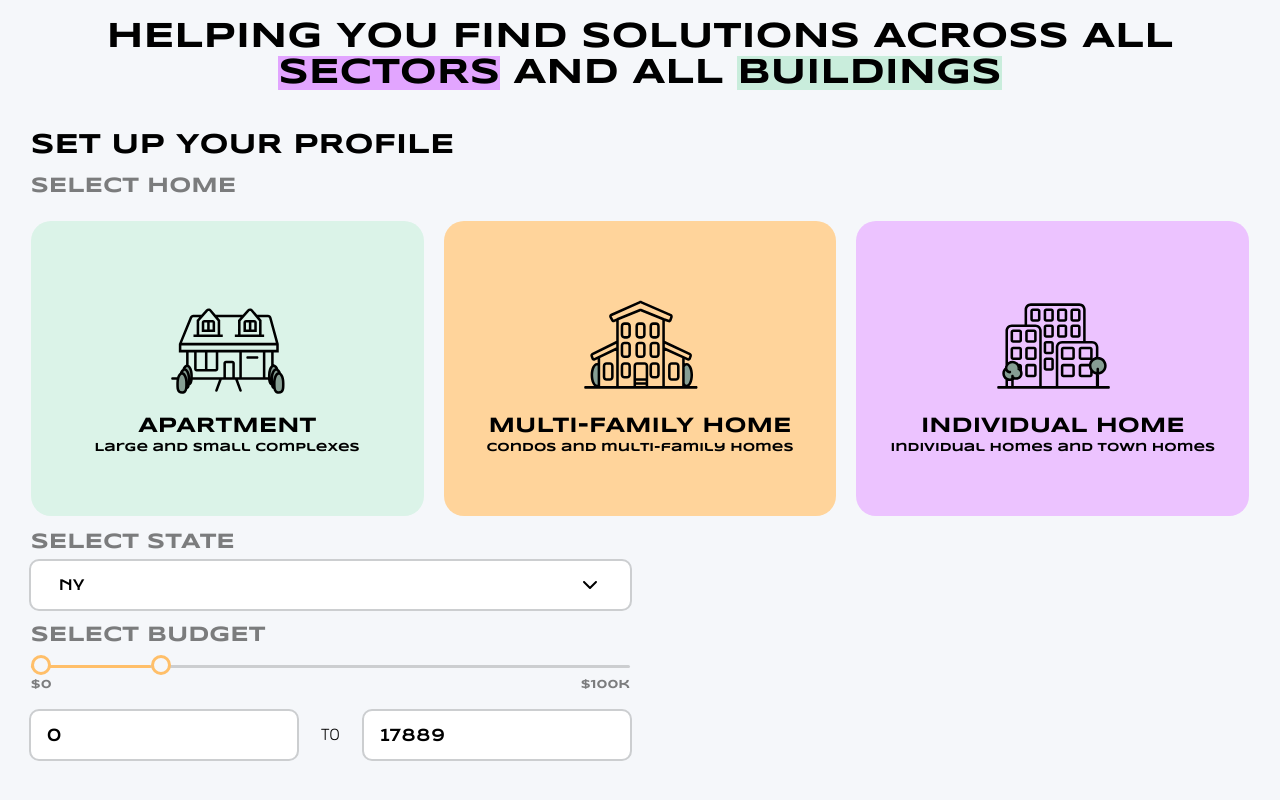
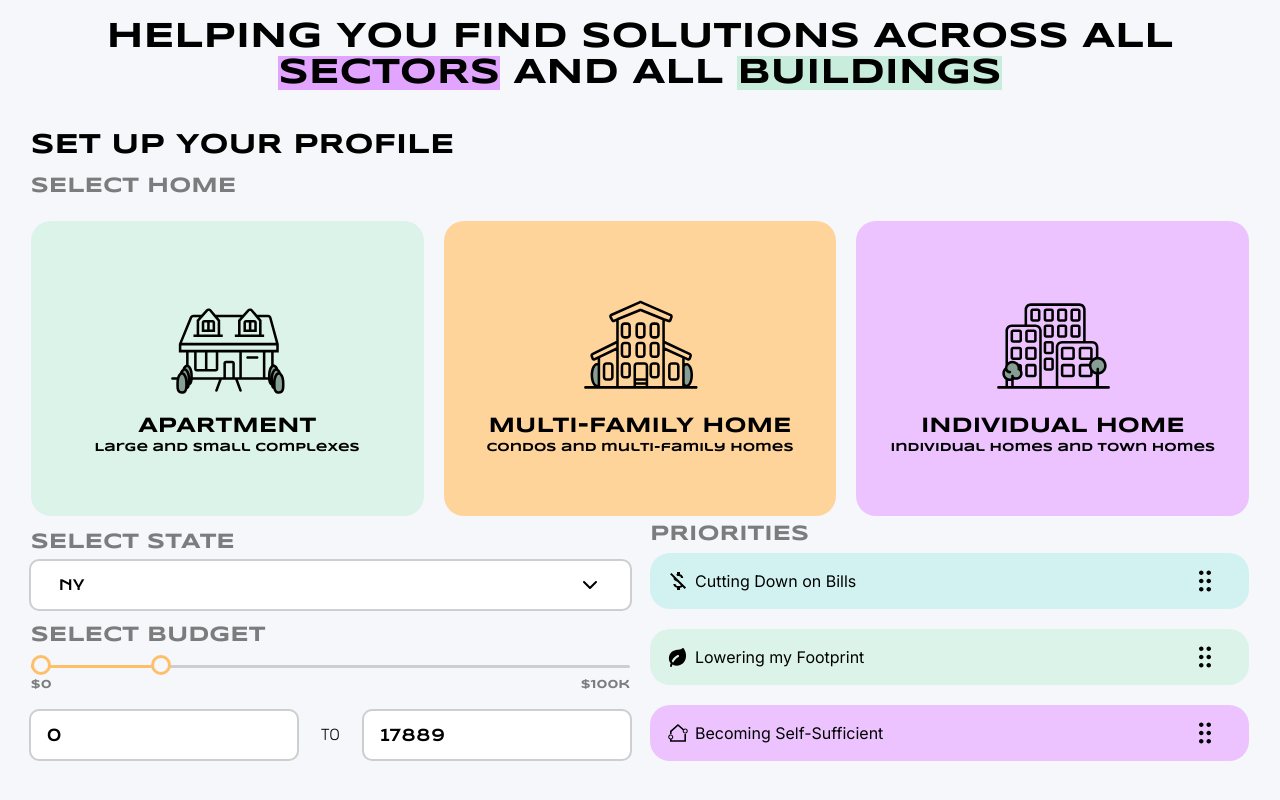
Before and after one commit to pranavkannepalli/loop, a Next.js app: page / in a window 1280 px wide. Shown: the part 844-1644 px from the top of the page. Before the commit the page ends 1619 px from the top, so only its background shows below. Built offline with nearby package versions, Linux system fonts and the light colour scheme.

Commit message:
draggables with styling

```diff
--- a/app/page.js
+++ b/app/page.js
@@ -3,6 +3,7 @@ import Button from "@/components/Button";
 import { StateSelector } from "@/components/Dropdown";
 import TextInput from "@/components/TextInput";
 import BudgetSelector from "@/components/BudgetSelector";
+import PrioritiesReorder from "@/components/PrioritiesReorder";
 
 // TODO: make selectors for price, priorities, and type
 // TODO: responsify
@@ -36,7 +37,7 @@ export default function Home() {
 				<HomeCard svg="multi-family" color="bg-yellow-500" borderColor="outline-yellow-700" name="Multi-Family Home" description="Condos and multi-family homes" />
 				<HomeCard svg="apartment" color="bg-purple-500" borderColor="outline-purple-700" name="Individual Home" description="Individual homes and town homes" />
 			</div>
-			<div className="flex flex-row gap-[20px]">
+			<div className="flex flex-col md:flex-row gap-[20px]">
 				<div className="flex-1">
 					<div className="my-4">
 						<h4 className="text-left my-2 text-white-400">Select State</h4>
@@ -47,7 +48,10 @@ export default function Home() {
 						<BudgetSelector />
 					</div>
 				</div>
-				<div className="flex-1"></div>
+				<div className="flex-1">
+					<h4 className="text-left my-2 text-white-400">Priorities</h4>
+					<PrioritiesReorder />
+				</div>
 			</div>
 		</main>
 	);
--- a/components/LoopContext/index.js
+++ b/components/LoopContext/index.js
@@ -7,7 +7,7 @@ const LoopContext = createContext(null);
 const states = ["NY", "TX", "WA"];
 
 const LoopContextProvider = ({ children }) => {
-	const [userData, changeData] = useState({ state: states[0], hometype: null, low: 0, high: 100, priorities: ["Cutting down on bills", "Lowering my footprint", "Becoming self-sufficient"] });
+	const [userData, changeData] = useState({ state: states[0], hometype: null, low: 0, high: 100, priorities: ["Cutting Down on Bills", "Lowering my Footprint", "Becoming Self-Sufficient"] });
 	const [items, changeItems] = useState({});
 
 	const addItem = (itemName) => {
--- a/components/PrioritiesReorder/index.js
+++ b/components/PrioritiesReorder/index.js
@@ -2,18 +2,56 @@
 
 import { useContext } from "react";
 import LoopContext from "../LoopContext";
-import { Reorder } from "framer-motion";
+import { Reorder, useDragControls } from "framer-motion";
+import Icon from "../Icon";
 
 export default function PrioritiesReorder({}) {
 	const { userData, changePriorities } = useContext(LoopContext);
 
 	return (
-		<Reorder.Group axis="y" onReorder={(newOrder) => changePriorities(newOrder)} values={userData.priorities}>
+		<Reorder.Group axis="y" className="flex flex-col h-full gap-[20px]" onReorder={(newOrder) => changePriorities(newOrder)} values={userData.priorities}>
 			{userData.priorities.map((item) => (
-				<Reorder.Item key={item} value={item}>
-					{item}
-				</Reorder.Item>
+				<Priority item={item} key={item} />
 			))}
 		</Reorder.Group>
 	);
 }
+
+let itemDetails = {
+	"Cutting Down on Bills": {
+		color: "bg-blue-500",
+		icon: "money",
+	},
+	"Lowering my Footprint": {
+		color: "bg-green-500",
+		icon: "leaf",
+	},
+	"Becoming Self-Sufficient": {
+		color: "bg-purple-500",
+		icon: "independent",
+	},
+};
+
+const Priority = ({ item }) => {
+	const controls = useDragControls();
+
+	return (
+		<Reorder.Item value={item} dragListener={false} dragControls={controls}>
+			<div className={`rounded-[20px] ${itemDetails[item].color} p-[16px] pr-[32px] flex flex-row items-center justify-between`}>
+				<div className="flex flex-row items-center gap-[5px]">
+					<Icon name={itemDetails[item].icon} />
+					{item}
+				</div>
+				<div
+					style={{ touchAction: "none" }}
+					onPointerDown={(e) => {
+						console.log("Dragging");
+						controls.start(e);
+					}}
+				>
+					<Icon name="grab" />
+				</div>
+			</div>
+		</Reorder.Item>
+	);
+};
```
